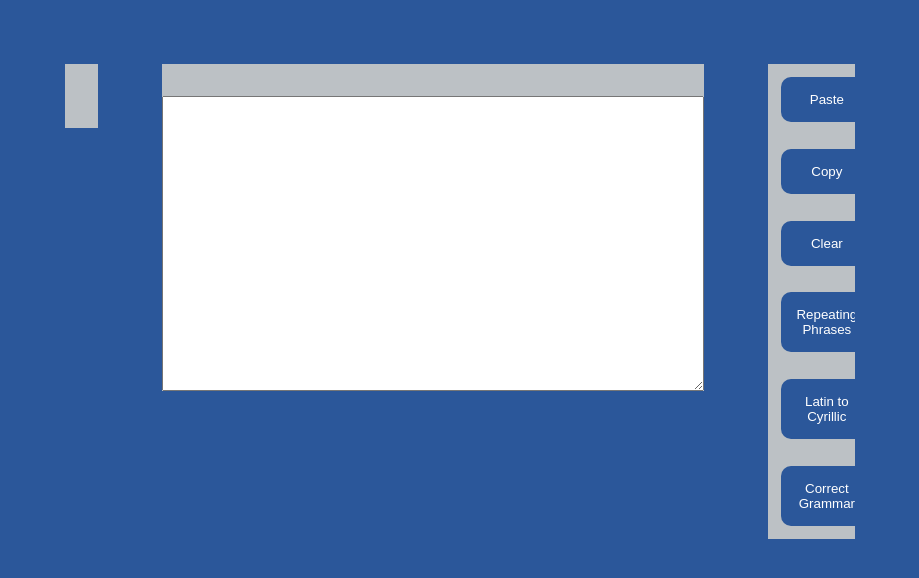
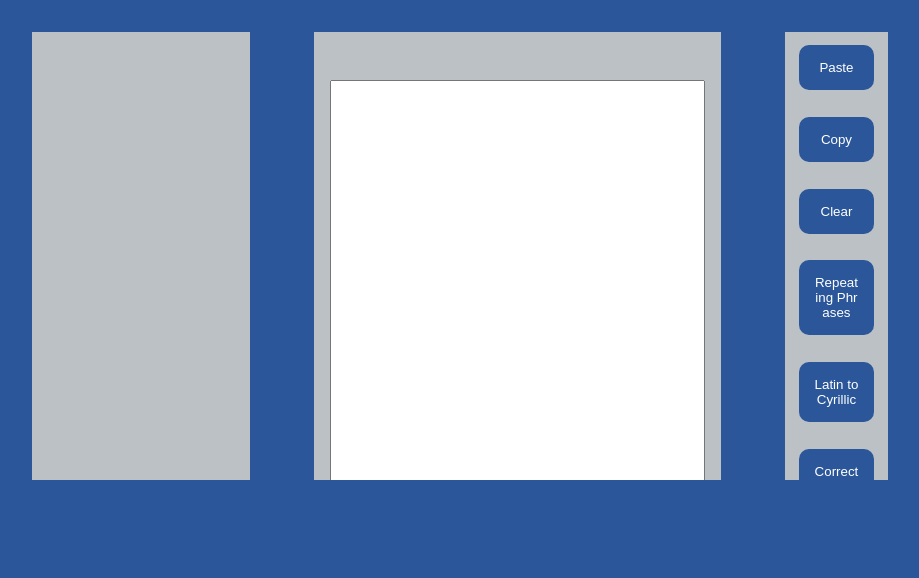
Before and after one commit to dragoslavIvkovic/TEXT-TOOLS, a plain HTML site: page src/index.html in a window 1280 px wide. Shown: the whole page, without its empty margins (180-1099 px from the left). Drawn offline with Linux system fonts and the light colour scheme.

Commit message:
feat: grammer check

```diff
--- a/src/style.css
+++ b/src/style.css
@@ -1,26 +1,23 @@
 :root {
   --bg-color: #2b579a;
   --btn-color: #bcc1c5;
-  --bg2-color: #F3F2F1;
-  --text-color: #FB3640;
+  --bg2-color: #f3f2f1;
+  --text-color: #fb3640;
 }
 
-
-  @import url('https://fonts.googleapis.com/css2?family=Lato:ital,wght@0,100;0,300;0,400;0,700;0,900;1,400;1,700;1,900&family=Open+Sans:ital,wght@0,400;0,800;1,400;1,800&family=Oswald:wght@400;500;600;700&family=Roboto+Slab:wght@400;700;800;900&family=Roboto:ital,wght@0,300;0,400;0,500;0,700;0,900;1,300;1,400;1,500;1,700;1,900&display=swap');
-
+@import url("https://fonts.googleapis.com/css2?family=Lato:ital,wght@0,100;0,300;0,400;0,700;0,900;1,400;1,700;1,900&family=Open+Sans:ital,wght@0,400;0,800;1,400;1,800&family=Oswald:wght@400;500;600;700&family=Roboto+Slab:wght@400;700;800;900&family=Roboto:ital,wght@0,300;0,400;0,500;0,700;0,900;1,300;1,400;1,500;1,700;1,900&display=swap");
 
 body {
- font-family: 'Lato', sans-serif;
-
-  margin: 1rem;
-  padding: 1rem;
-  min-height: 80vh;
+  font-family: "Lato", sans-serif;
+  margin: 0;
+  font-size: 1rem;
+  padding: 0;
+  /* min-height: 80vh; */
   box-sizing: border-box;
   background-color: var(--bg-color);
   display: flex;
   align-items: center;
   justify-content: center;
-  overflow-x: hidden;
 }
 
 .FlexContainer {
@@ -29,9 +26,9 @@ body {
   justify-content: center;
   align-items: flex-start;
   align-content: center;
-  width: 65%;
-  height: 80vh;
-  overflow: auto;
+  width: 80vw;
+  height: 60vh;
+  overflow: hidden;
   flex-direction: row;
 }
 
@@ -43,6 +40,9 @@ body {
 #text-area-and-buttons-container {
   position: sticky;
   top: 0;
+  height: 60vh;
+
+  padding: 1rem;
   display: flex;
   flex-direction: column;
   align-items: center;
@@ -50,50 +50,52 @@ body {
 }
 
 #counters {
-  display: flex;
-  align-self: start;
-  justify-content: center;
-  width: 40vw;
   margin: 0;
 }
 #counters p {
   margin-inline: 1vw;
-  font-family: 'Open Sans', sans-serif;
+  font-family: "Open Sans", sans-serif;
   font-weight: 800;
-
 }
 #output-count {
   display: flex;
   flex-direction: row;
+  justify-content: space-between;
   margin: 0;
 }
 
-
-#output{
-  padding:2em;
-  width: 20vw;
+#output {
+  overflow-y: scroll;
+  padding: 2em;
+  width: 15%;
+  height: 60vh;
 }
-#output h4{
- font-family: 'Lato', sans-serif;
- font-weight: 900;
- text-transform: capitalize;
+#output h4 {
+  font-family: "Lato", sans-serif;
+  font-weight: 900;
+  text-transform: capitalize;
 }
 #buttons {
   position: sticky;
   top: 0;
+  width: 10%;
   display: flex;
   flex-direction: column;
 }
 
 textarea {
+  font-family: "Open Sans", sans-serif;
+  width: 25vw;
+  height: 60vh;
 
-font-family: 'Open Sans', sans-serif;
-
-  width: 38vw;
-  height: 30vh;
   padding: 2em;
 }
 
+#text-area:focus {
+  outline: none !important;
+  border: 1px solid var(--btn-color);
+  box-shadow: 0 0 10px var(--btn-color);
+}
 button {
   margin: 1em;
   background-color: var(--bg-color);
@@ -101,6 +103,7 @@ button {
   border: none;
   border-radius: 10px;
   padding: 15px;
+  word-break: break-all;
   min-height: 30px;
-  min-width:5vw;
+  min-width: 5vw;
 }
```
